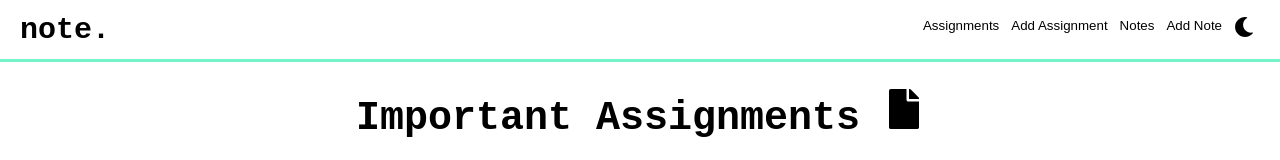
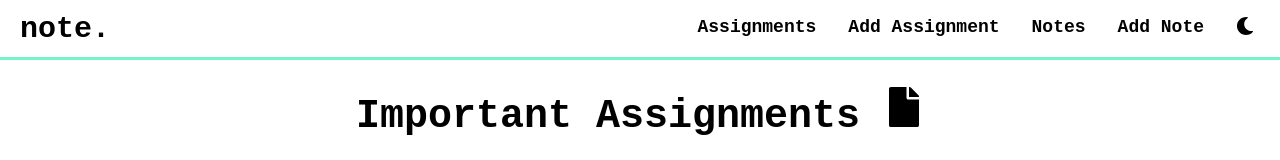
Before and after one commit to Ananya2001-an/note, a React (Create React App) app: page / in a window 1280 px wide. Shown: the top 160 px of the page. Built offline with nearby package versions, Linux system fonts and the light colour scheme; no server answers.

Commit message:
fix: header links

```diff
--- a/src/CSS/header.css
+++ b/src/CSS/header.css
@@ -25,16 +25,15 @@
     list-style: none;
 }
 
-.header-nav li a{
+.header-nav li button{
     text-decoration: none;
-    padding: 10px;
     margin-right: 20px;
     color: var(--font-color);
-    font-size: 17px;
+    font-size: 18px;
     font-weight: bold;
     font-family: 'Roboto Mono', monospace;
 }
-.header-nav li a:hover{
+.header-nav li button:hover{
     color: var(--hover);
 }
 
--- a/src/Components/Layout.js
+++ b/src/Components/Layout.js
@@ -37,7 +37,7 @@ export default function Layout() {
                 style={{
                   cursor: "pointer",
                   background: "none",
-                  border: "none",
+                  border: "none"
                 }}
                 onClick={() => navigate("/assignments")}
               >
```
